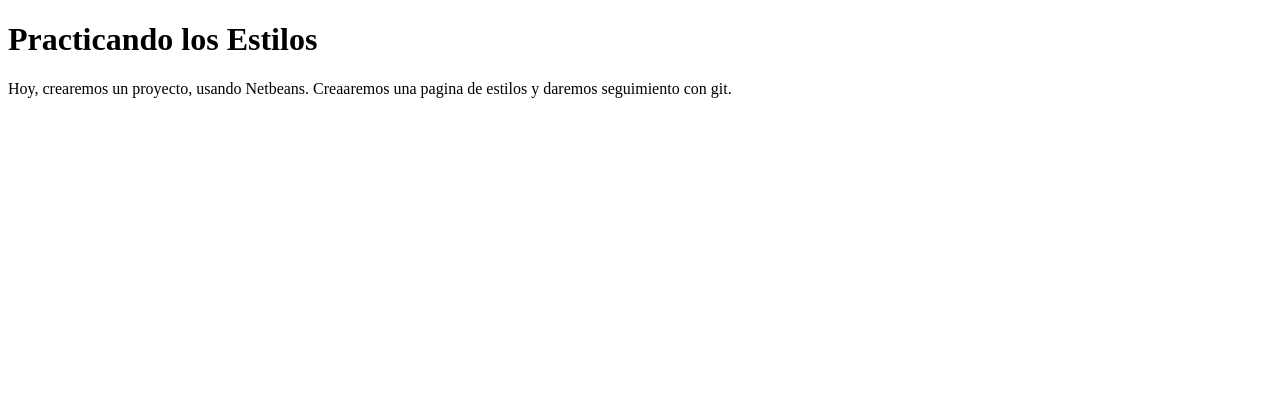
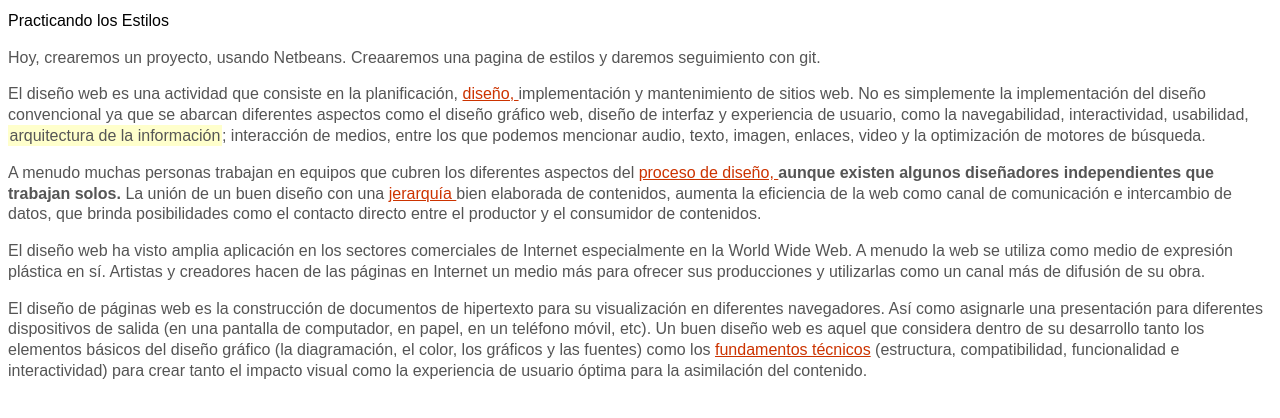
Before and after one commit to jeimygarciia/PracticasEstilos, a website: page public_html/index.html in a window 1280 px wide. Drawn offline with Linux system fonts and the light colour scheme.

Commit message:
Aplicando estilos

```diff
--- a/public_html/index.html
+++ b/public_html/index.html
@@ -7,10 +7,30 @@ Proyecto creado por Jeimy Garcia
         <title>Los Estilos</title>
         <meta charset="UTF-8">
         <meta name="viewport" content="width=device-width, initial-scale=1.0">
+               <link href="misestilos/paginaestilos.css" rel="stylesheet" type="text/css"/>
     </head>
     <body>
-        <div><h1>Practicando los Estilos</h1>
+        <div>
+            <h1>Practicando los Estilos</h1>
             <p>Hoy, crearemos un proyecto, usando Netbeans. Creaaremos una pagina de estilos y daremos seguimiento con git.
-            </p> </div>
+            </p>
+
+            <div id="primero">
+
+<p>El diseño web es una actividad que consiste en la planificación, <a href="#">diseño, </a>implementación y mantenimiento de sitios web. No es simplemente la implementación del diseño convencional ya que se abarcan diferentes aspectos como el diseño gráfico web, diseño de interfaz y experiencia de usuario, como la navegabilidad, interactividad, usabilidad, <em>arquitectura de la información</em>; interacción de medios, entre los que podemos mencionar audio, texto, imagen, enlaces, video y la optimización de motores de búsqueda. </p>
+
+</div>
+
+<div class="normal">
+<p>A menudo muchas personas trabajan en equipos que cubren los diferentes aspectos del <span><a href="#">proceso de diseño, </a> aunque existen algunos diseñadores independientes que trabajan solos. </span>
+La unión de un buen diseño con una <a href="#">jerarquía </a>bien elaborada de contenidos, aumenta la eficiencia de la web como canal de comunicación e intercambio de datos, que brinda posibilidades como el contacto directo entre el productor y el consumidor de contenidos. </p>
+<p>El diseño web ha visto amplia aplicación en los sectores comerciales de Internet especialmente en la <em class="especial">World Wide Web</em>. A menudo la web se utiliza como medio de expresión plástica en sí. Artistas y creadores hacen de las páginas en Internet un medio más para ofrecer sus producciones y utilizarlas como un canal más de difusión de su obra. </p>
+
+<p>El diseño de páginas web es la construcción de documentos de hipertexto para su visualización en diferentes navegadores. Así como asignarle una presentación para diferentes dispositivos de salida <em class="especial"> (en una pantalla de computador, en papel, en un teléfono móvil, etc). </em>
+Un buen diseño web es aquel que considera dentro de su desarrollo tanto los elementos básicos del diseño gráfico (la diagramación, el color, los gráficos y las fuentes) como los <a href="#">fundamentos técnicos</a> (estructura, compatibilidad, funcionalidad e interactividad) para crear tanto el impacto visual como la experiencia de usuario óptima para la asimilación del contenido. </p>
+
+</div>
+
+        </div>
     </body>
 </html>
--- /dev/null
+++ b/public_html/misestilos/paginaestilos.css
@@ -0,0 +1,22 @@
+/*
+To change this license header, choose License Headers in Project Properties.
+To change this template file, choose Tools | Templates
+and open the template in the editor.
+*/
+/*
+    Created on : Oct 19, 2017, 7:04:48 PM
+    Author     : 00140299
+*/
+*{ font: 1em/1.3 Arial, Helvetica, sans-serif; }
+
+p{ color: #555; }
+
+#primero{color: #336699;}
+
+a{color:#CC3300;}
+
+#primero em{background: #FFFFCC; padding: .1em;}
+
+.especial em{background: #FFCC99; border: 1px solid #FF9900; padding: .1em;}
+
+.normal span{ font-weight: bold;}
```
Also changed, not shown: 1 other file.
